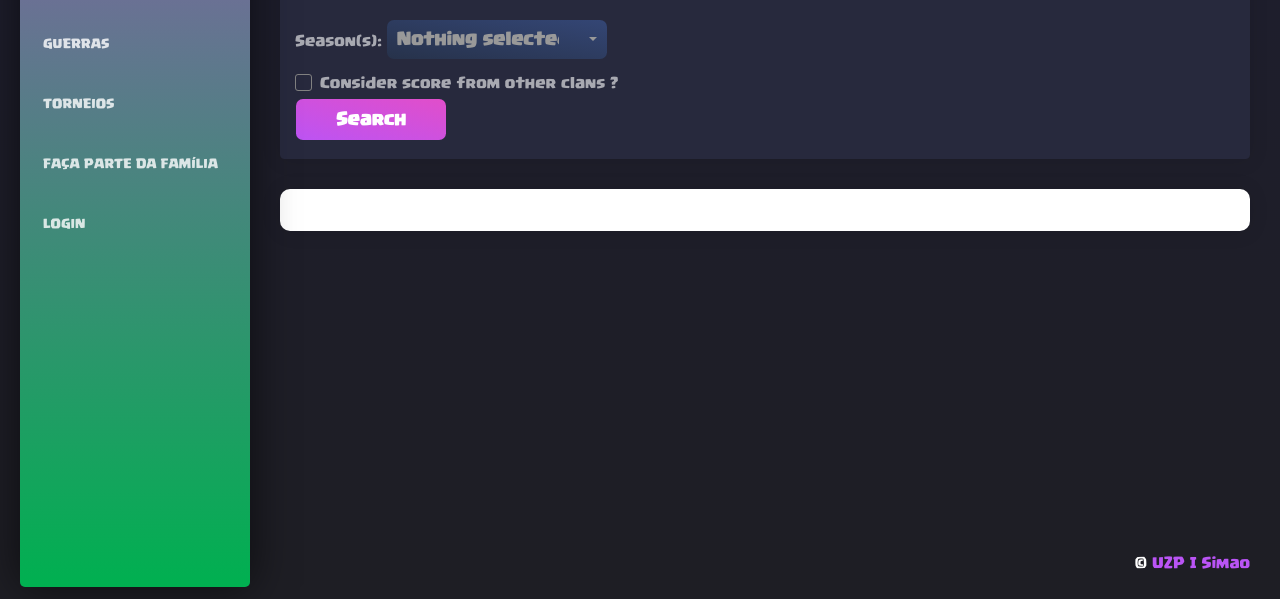
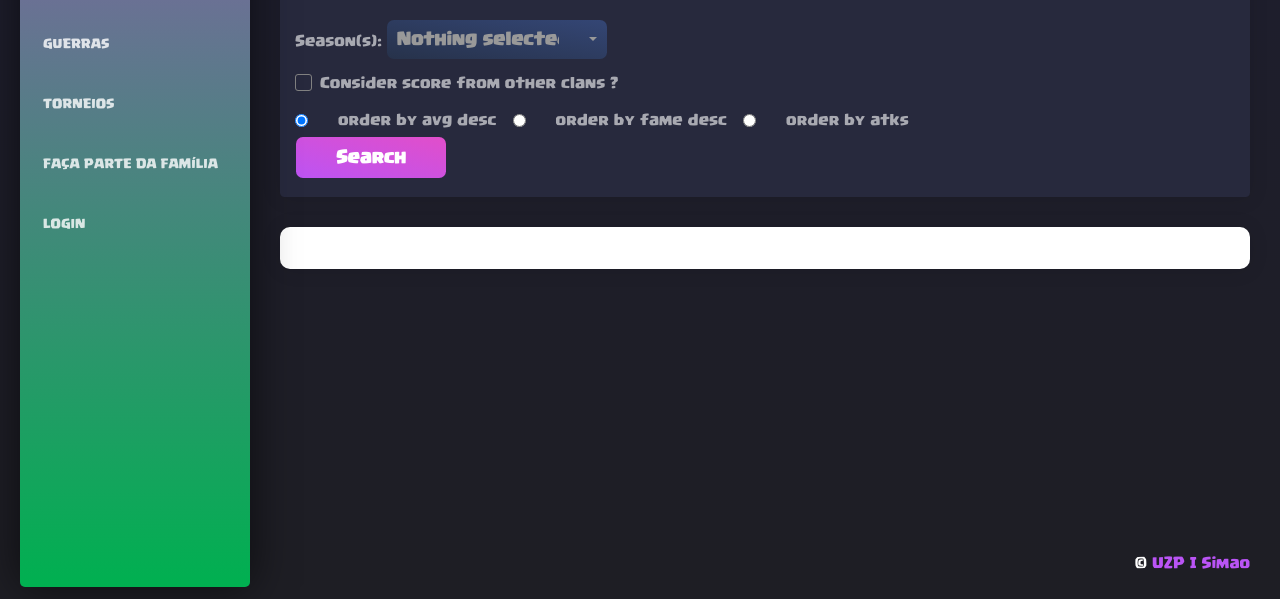
Before and after one commit to rodrigosimaogois/uzputoz, a Django app: page /clashdata/playerswarinfo/ in a window 1280 px wide. Shown: the part 203-802 px from the top of the page. Run offline with Django 4.2, Linux system fonts and the light colour scheme; data that the repository does not hold is empty; some libraries are stand-ins or nearby versions.

Commit message:
analyse part 4

```diff
--- a/clashAdmin/clashdata/templates/clashdata/playerswarinfo_list.html
+++ b/clashAdmin/clashdata/templates/clashdata/playerswarinfo_list.html
@@ -77,6 +77,21 @@
                   <span class="check">Consider score from other clans ?</span>
                 </span>
               </label>
+            </div>
+
+            <div class="form-check">
+              <div class="form-check-inline">
+                <input class="form-check-input" type="radio" name="inlineOrderBy" id="orderby" value="avg" checked="true">
+                <label class="form-check-label" for="inlineRadio1">order by avg desc</label>
+              </div>
+              <div class="form-check form-check-inline">
+                <input class="form-check-input" type="radio" name="inlineOrderBy" id="orderby" value="fame">
+                <label class="form-check-label" for="inlineRadio2">order by fame desc</label>
+              </div>
+              <div class="form-check form-check-inline">
+                <input class="form-check-input" type="radio" name="inlineOrderBy" id="orderby" value="atks">
+                <label class="form-check-label" for="inlineRadio2">order by atks</label>
+              </div>
             </div>
             <!--<div class="form-check">
               <label class="form-check-label">
--- a/clashAdmin/clashdata/views.py
+++ b/clashAdmin/clashdata/views.py
@@ -351,6 +351,7 @@ def getPlayersWarInfo(request, clanTag, season):
 def searchPlayersWarInfo(request):
     selectedClanId = request.GET.get('clan', None)
     selectedSeasons = request.GET.get('seasons', None)
+    selectedOrderBy = request.GET.get('inlineOrderBy', None)
     clans = models.Clan.objects.all().exclude(name="Aposentados").exclude(tag="")
     seasons = models.War.objects.all().order_by('-identifier').values('identifier').distinct()[:5]
 
@@ -373,8 +374,6 @@ def searchPlayersWarInfo(request):
 
     playersToBeAnalyed = models.ClanMember.objects.filter(clan_id=selectedClanId)
     allPlayersInfo = []
-
-    print(selectedClanId)
 
     for player in playersToBeAnalyed:
         totalFame = 0
@@ -431,7 +430,20 @@ def searchPlayersWarInfo(request):
             "Seasons": seasonsInfo
         })
 
-    allPlayersInfo.sort(key=lambda x: x["Average"], reverse=True)
+    if selectedOrderBy == "fame":
+        conditions = len(lstSeasons)
+        if conditions == 4:
+            allPlayersInfo.sort(key=lambda x: (x["Seasons"][0]["Fame"], x["Seasons"][1]["Fame"], x["Seasons"][2]["Fame"], x["Seasons"][3]["Fame"]), reverse=True)
+        elif conditions == 3:
+            allPlayersInfo.sort(key=lambda x: (x["Seasons"][0]["Fame"], x["Seasons"][1]["Fame"], x["Seasons"][2]["Fame"]), reverse=True)
+        elif conditions == 2:
+            allPlayersInfo.sort(key=lambda x: (x["Seasons"][0]["Fame"], x["Seasons"][1]["Fame"]), reverse=True)
+        else:
+            allPlayersInfo.sort(key=lambda x: x["Seasons"][0]["Fame"], reverse=True)
+    elif selectedOrderBy == "atks":
+        allPlayersInfo.sort(key=lambda x: x["Atks"], reverse=False)
+    else:
+        allPlayersInfo.sort(key=lambda x: x["Average"], reverse=True)
 
     return render(request, "clashdata/playerswarinfo_list.html", {
         'clanName': selectedClanInfo.name,
```
